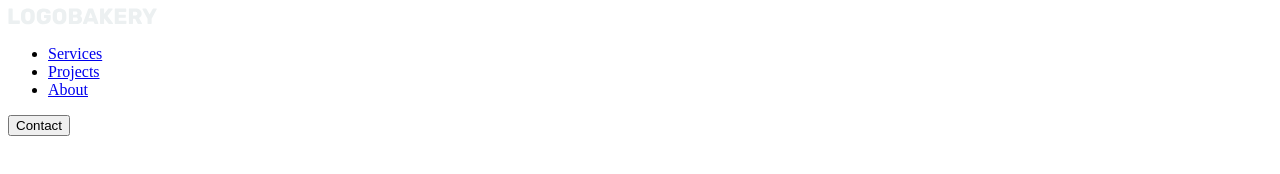
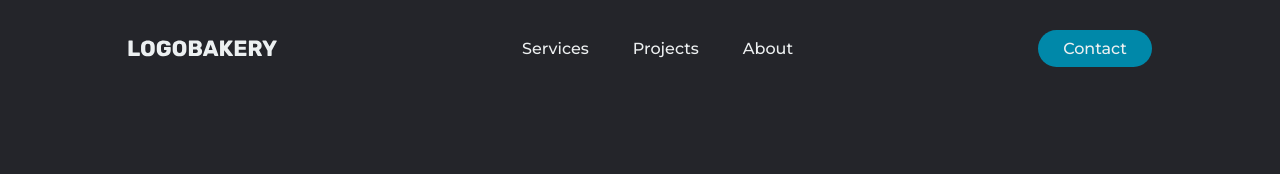
Before and after one commit to lulygomes/html-css, a plain HTML site: page navbar/1/index.html in a window 1280 px wide. Drawn offline with Linux system fonts and the light colour scheme.

Commit message:
primeira navbar

```diff
--- a/navbar/1/index.html
+++ b/navbar/1/index.html
@@ -4,7 +4,7 @@
   <head>
     <meta charset="UTF-8">
     <meta name="viewport" content="width=device-width, initial-scale=1.0">
-    <link rel="stylesheet" href="style.css">
+    <link rel="stylesheet" href="styles.css">
     <title>Navbar 1</title>
   </head>
 
@@ -17,8 +17,8 @@
           <li><a href="#">Projects</a></li>
           <li><a href="#">About</a></li>
         </ul>
-        <a href="#" class="cta"><button>Contact</button></a>
       </nav>
+      <a href="#" class="cta"><button>Contact</button></a>
     </header>
 
   </body>
--- a/navbar/1/styles.css
+++ b/navbar/1/styles.css
@@ -0,0 +1,54 @@
+@import url('https://fonts.googleapis.com/css2?family=Montserrat:wght@500&display=swap');
+
+* {
+  box-sizing: border-box;
+  margin: 0;
+  padding: 0;
+  background-color: #24252a;
+}
+
+li, a, button {
+  font-family: "Montserrat", sans-serif;
+  font-weight: 500;
+  font-size: 16px;
+  color: #edf0f1;
+  text-decoration: none;
+}
+
+header {
+  display: flex;
+  justify-content: space-between;
+  align-items: center;
+  padding: 30px 10%;
+}
+
+.logo {
+  cursor: pointer;
+}
+
+.nav_links li {
+  display: inline-block;
+  padding: 0 20px;
+}
+
+.nav_links li a {
+  transition: all 0.3s ease 0s;
+}
+
+.nav_links li a:hover {
+  color: #0088a9;
+}
+
+button {
+  padding: 9px 25px;
+  background-color: rgba(0, 136, 169, 1);
+  border: none;
+  border-radius: 50px;
+  cursor: pointer;
+  transition: all 0.3s ease 0s;
+}
+
+button:hover {
+  background-color: rgba(0, 136, 169, .8);
+
+}
```
